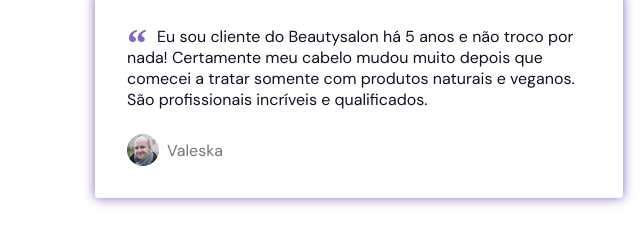
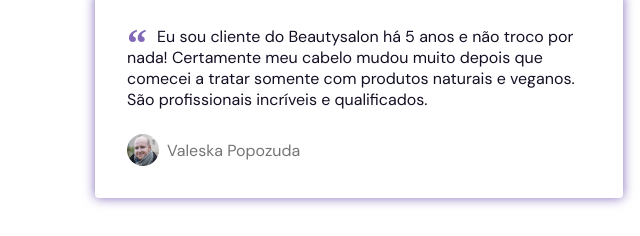
Before and after one commit to Pimenta32/Beautysalon, a plain HTML site: page index.html in a window 1280 px wide. Shown: the part 2700-2936 px from the top of the page, 1-641 px from the left. Drawn offline with nearby package versions, Linux system fonts and the light colour scheme; files whose address does not match are found by name.

Commit message:
Update index.html

```diff
--- a/index.html
+++ b/index.html
@@ -172,7 +172,7 @@
                   </p>
                   <cite>
                     <img src="assets/fotos/82.jpg" alt="" />
-                    Valeska
+                    Valeska Popozuda
                   </cite>
                 </blockquote>
               </div>
```
